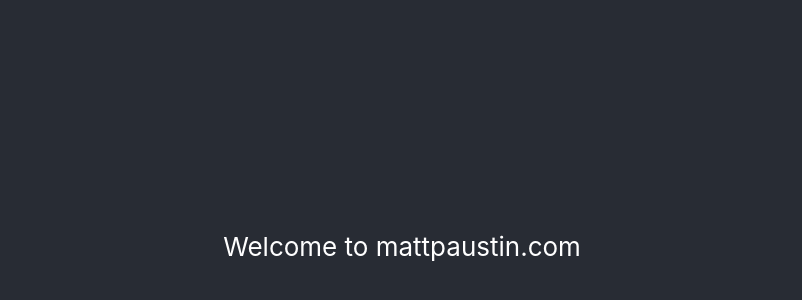
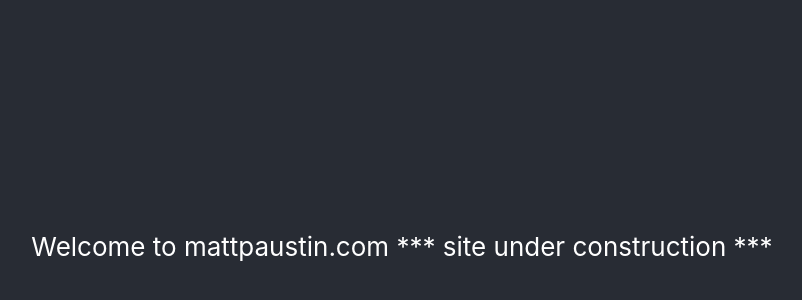
Before and after one commit to mpaustin/mpa-site-app, a React (Create React App) app: page / in a window 1280 px wide. Shown: the part 154-454 px from the top of the page, without its empty margins (238-1040 px from the left). Built offline with nearby package versions, Linux system fonts and the light colour scheme.

Commit message:
playing around

```diff
--- a/src/App.js
+++ b/src/App.js
@@ -18,6 +18,8 @@
           Learn React
         </a> */}
         Welcome to mattpaustin.com
+
+        *** site under construction ***
       </header>
     </div>
   );
```
